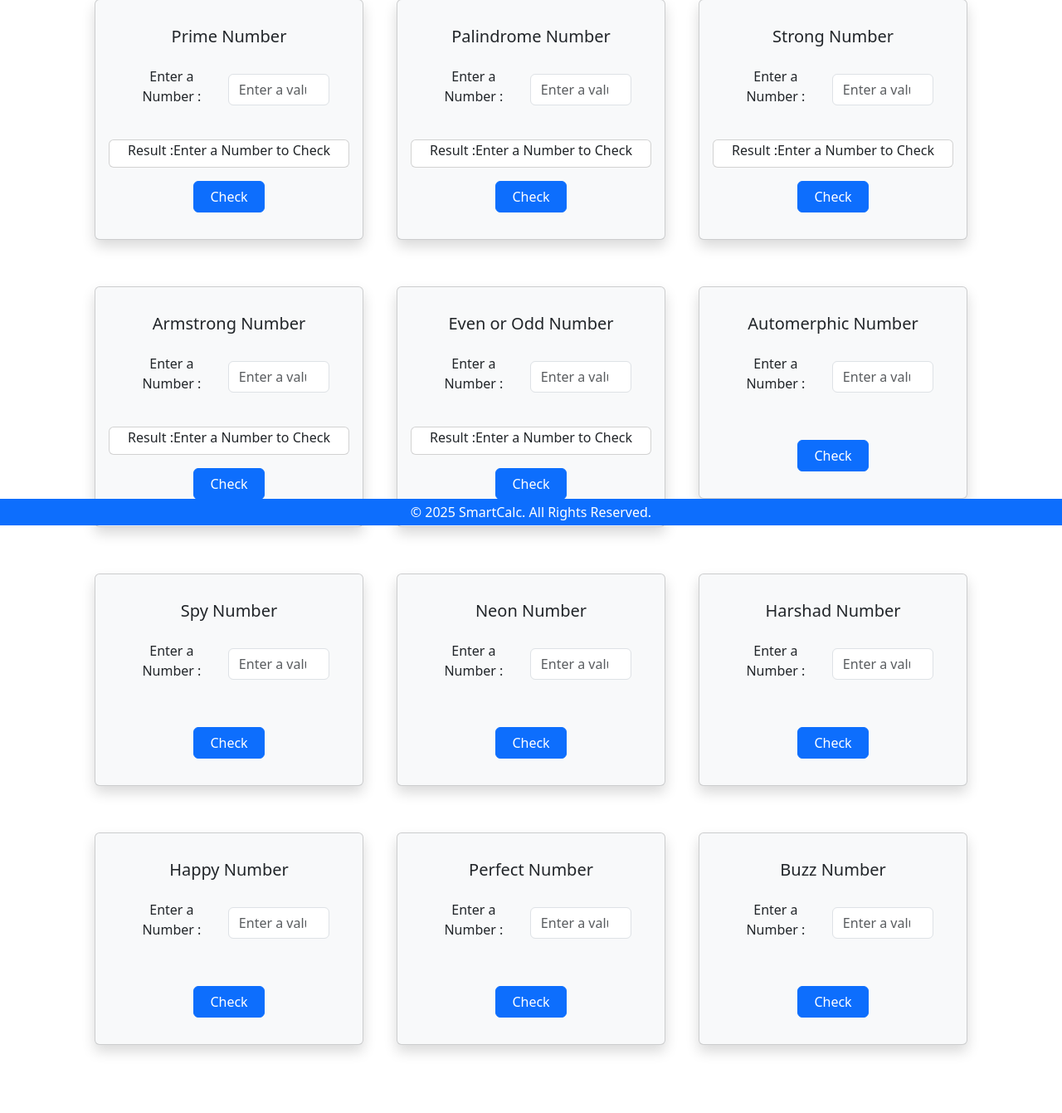
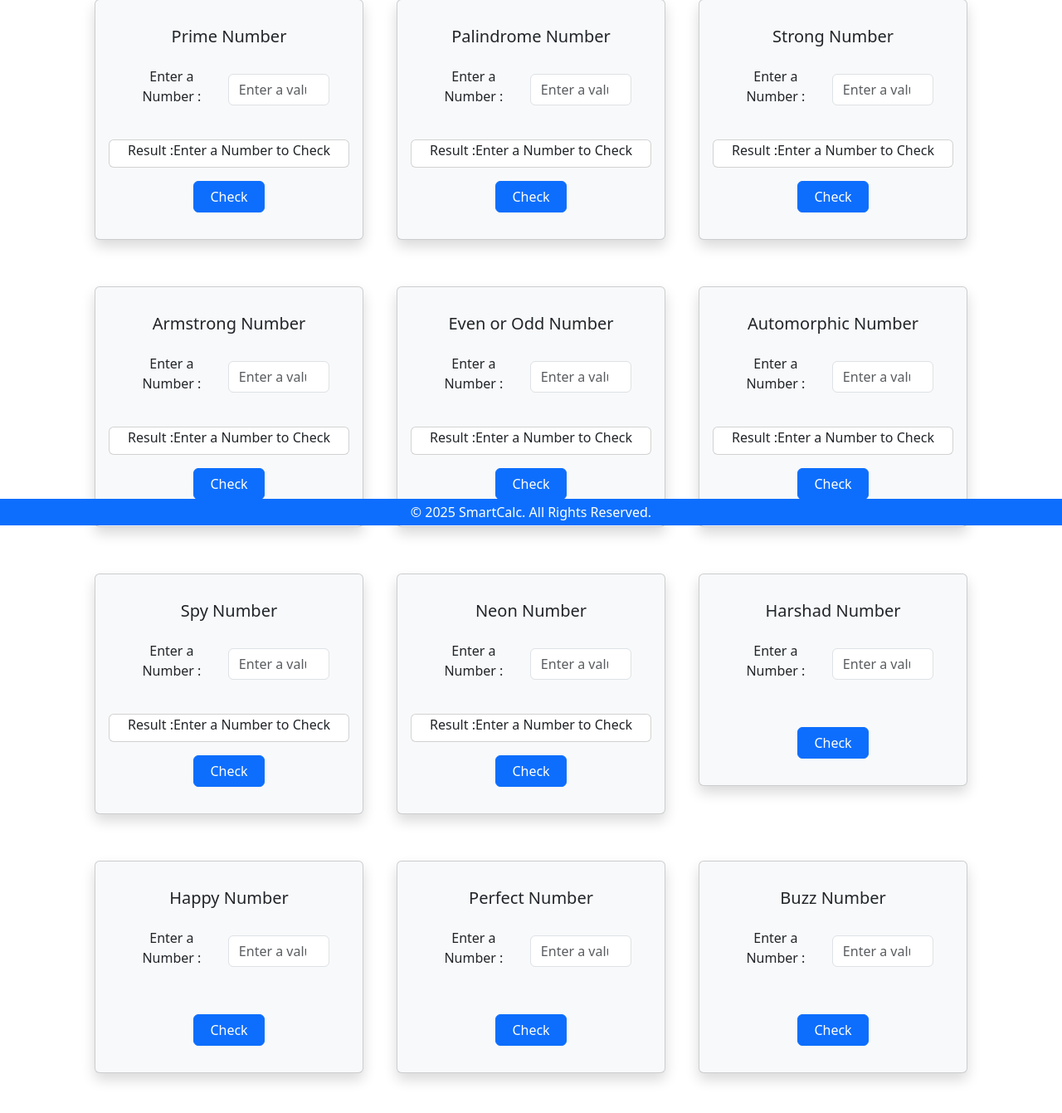
Before and after one commit to shibani-sahu/Calculator_Pro, a Python web app: template templates/CheckNumbers.html in a window 1280 px wide. Shown: the part 167-1508 px from the top of the page at 83% size. Before the commit the page ends 1437 px from the top, so only its background shows below. Run offline with Jinja, Linux system fonts and the light colour scheme; the template is opened without the code that fills it, so the values that code supplies are empty.

Commit message:
adding automorphic , spy & neon logic

```diff
--- a/templates/CheckNumber.js
+++ b/templates/CheckNumber.js
@@ -57,3 +57,37 @@
     document.getElementById('strongResult').innerText = result;
 }
 document.getElementById('checkStrong').addEventListener('click', strongCheck);
+
+const automorphicCheck = () => {
+    const num = document.getElementById('automorphicInput').value;
+    const squaredNum = (parseInt(num) * parseInt(num)).toString();
+    const result = squaredNum.endsWith(num) ? `${num} is an Automorphic Number.` : `${num} is not an Automorphic Number.`;
+    document.getElementById('automorphicResult').innerText = result;
+}
+document.getElementById('checkAutomorphic').addEventListener('click', automorphicCheck);
+
+const spyCheck = () => {
+    const num = document.getElementById('spyInput').value;
+    let sum = 0;
+    let product = 1;
+    for (let char of num) {
+        let digit = parseInt(char);
+        sum += digit;
+        product *= digit;
+    }
+    const result = (sum === product) ? `${num} is a Spy Number.` : `${num} is not a Spy Number.`;
+    document.getElementById('spyResult').innerText = result;
+}
+document.getElementById('checkSpy').addEventListener('click', spyCheck);
+
+const neonCheck = () => {
+    const num = document.getElementById('neonInput').value;
+    const squaredNum = (parseInt(num) * parseInt(num)).toString();
+    let sum = 0;
+    for (let char of squaredNum) {
+        sum += parseInt(char);
+    }
+    const result = (sum === parseInt(num)) ? `${num} is a Neon Number.` : `${num} is not a Neon Number.`;
+    document.getElementById('neonResult').innerText = result;
+}
+document.getElementById('checkNeon').addEventListener('click', neonCheck);
--- a/templates/CheckNumbers.html
+++ b/templates/CheckNumbers.html
@@ -169,16 +169,19 @@
                 <div class="col-4">
                     <div class="card mx-2 my-2 shadow p-3 mb-5 bg-body-tertiary rounded">
                         <div class="card-body">
-                            <h5 class="card-title">Automerphic Number</h5>
+                            <h5 class="card-title">Automorphic Number</h5>
                             <div class="mb-3 d-flex align-items-center justify-content-center mt-4">
                                 <label class="form-label">Enter a Number : </label>
-                                <input type="number" id="inputValue" class="form-control mx-2"
+                                <input type="number" id="automorphicInput" class="form-control mx-2"
                                     placeholder="Enter a value" style="width: 50%;" />
                             </div>
                         </div>
+                        <div class="card d-flex align-items-center">
+                            <label class="form-label d-flex align-items-start">Result : <span id="automorphicResult">Enter a Number to Check</span> </label>
+                        </div>
                         <div class="card-body">
                             <div class="d-grid gap-2 col-4 mx-auto">
-                                <button class="btn btn-primary" type="button">Check</button>
+                                <button class="btn btn-primary" id="checkAutomorphic" type="button">Check</button>
                             </div>
                         </div>
                     </div>
@@ -190,13 +193,16 @@
                             <h5 class="card-title">Spy Number</h5>
                             <div class="mb-3 d-flex align-items-center justify-content-center mt-4">
                                 <label class="form-label">Enter a Number : </label>
-                                <input type="number" id="inputValue" class="form-control mx-2"
+                                <input type="number" id="spyInput" class="form-control mx-2"
                                     placeholder="Enter a value" style="width: 50%;" />
                             </div>
                         </div>
+                        <div class="card d-flex align-items-center">
+                            <label class="form-label d-flex align-items-start">Result : <span id="spyResult">Enter a Number to Check</span> </label>
+                        </div>
                         <div class="card-body">
                             <div class="d-grid gap-2 col-4 mx-auto">
-                                <button class="btn btn-primary" type="button">Check</button>
+                                <button class="btn btn-primary" id="checkSpy" type="button">Check</button>
                             </div>
                         </div>
                     </div>
@@ -208,13 +214,16 @@
                             <h5 class="card-title">Neon Number</h5>
                             <div class="mb-3 d-flex align-items-center justify-content-center mt-4">
                                 <label class="form-label">Enter a Number : </label>
-                                <input type="number" id="inputValue" class="form-control mx-2"
+                                <input type="number" id="neonInput" class="form-control mx-2"
                                     placeholder="Enter a value" style="width: 50%;" />
                             </div>
                         </div>
+                        <div class="card d-flex align-items-center">
+                            <label class="form-label d-flex align-items-start">Result : <span id="neonResult">Enter a Number to Check</span> </label>
+                        </div>
                         <div class="card-body">
                             <div class="d-grid gap-2 col-4 mx-auto">
-                                <button class="btn btn-primary" type="button">Check</button>
+                                <button class="btn btn-primary" id="checkNeon" type="button">Check</button>
                             </div>
                         </div>
                     </div>
```
